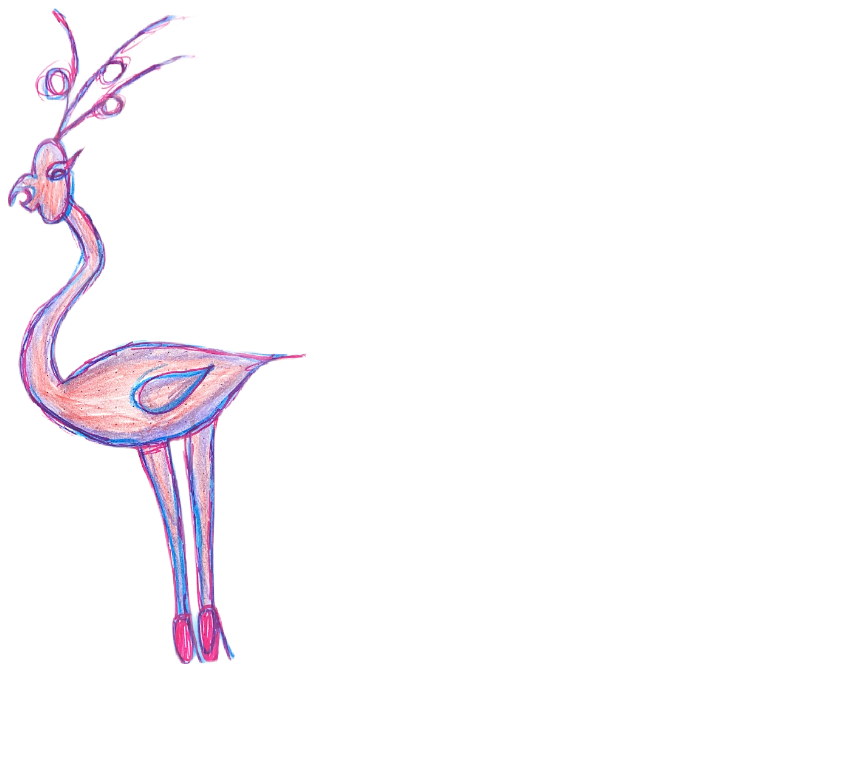
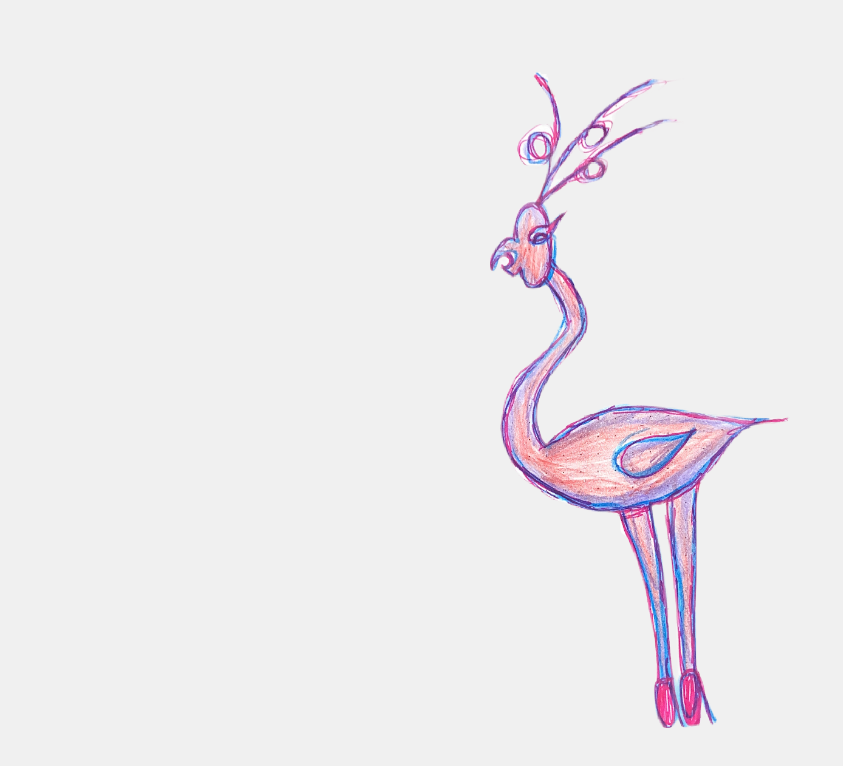
Before and after one commit to cja13/cja13.github.io, a plain HTML site: page index.html in a window 1280 px wide. Shown: the whole page, without its empty margins (0-843 px from the left). Drawn offline with Linux system fonts and the light colour scheme.

Commit message:
Update index.html

```diff
--- a/index.html
+++ b/index.html
@@ -5,6 +5,15 @@
     <meta name="viewport" content="width=device-width, initial-scale=1.0">
     <title>Image Alternator</title>
     <style>
+        body {
+            margin: 0;
+            display: flex;
+            justify-content: center; /* Centers horizontally */
+            align-items: center;    /* Centers vertically */
+            height: 100vh;          /* Full viewport height */
+            background-color: #f0f0f0; /* Optional background color */
+        }
+
         #image1, #image2 {
             position: absolute;
             width: 300px; /* Set your desired width */
```
